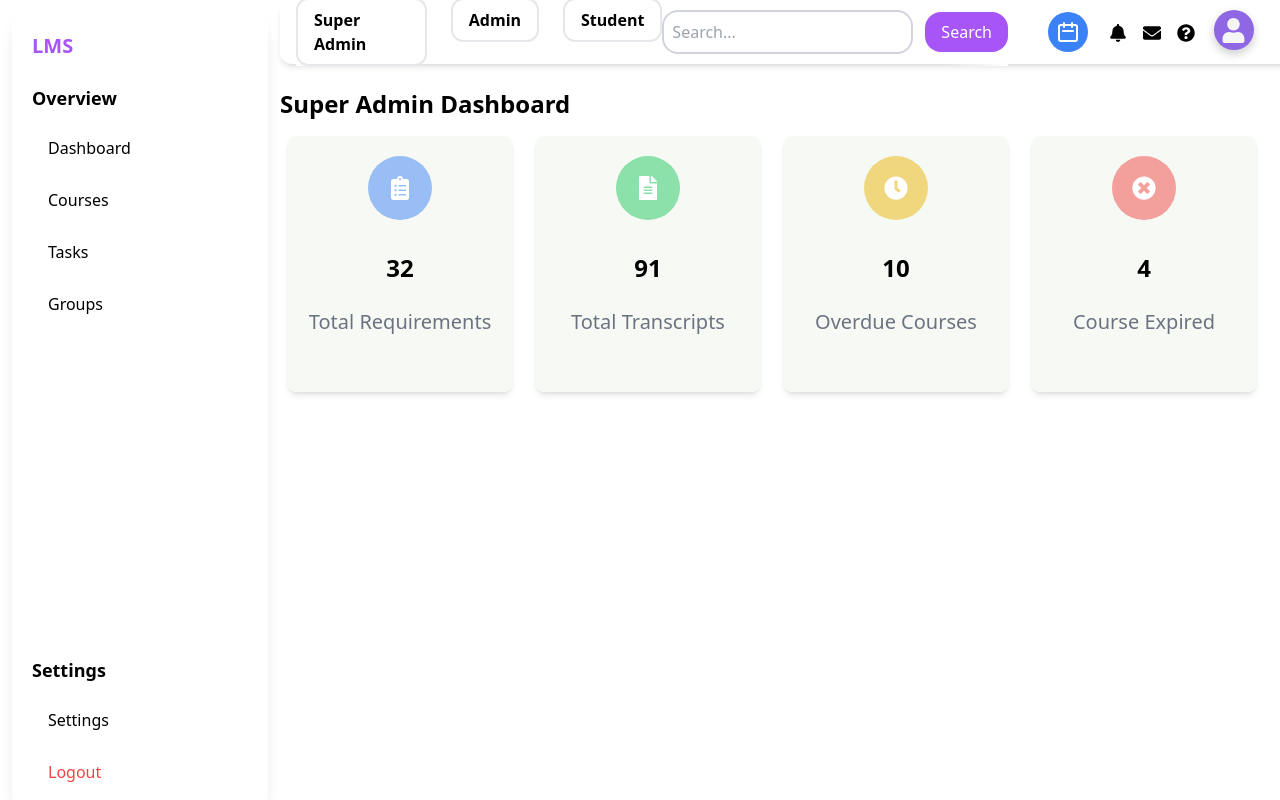
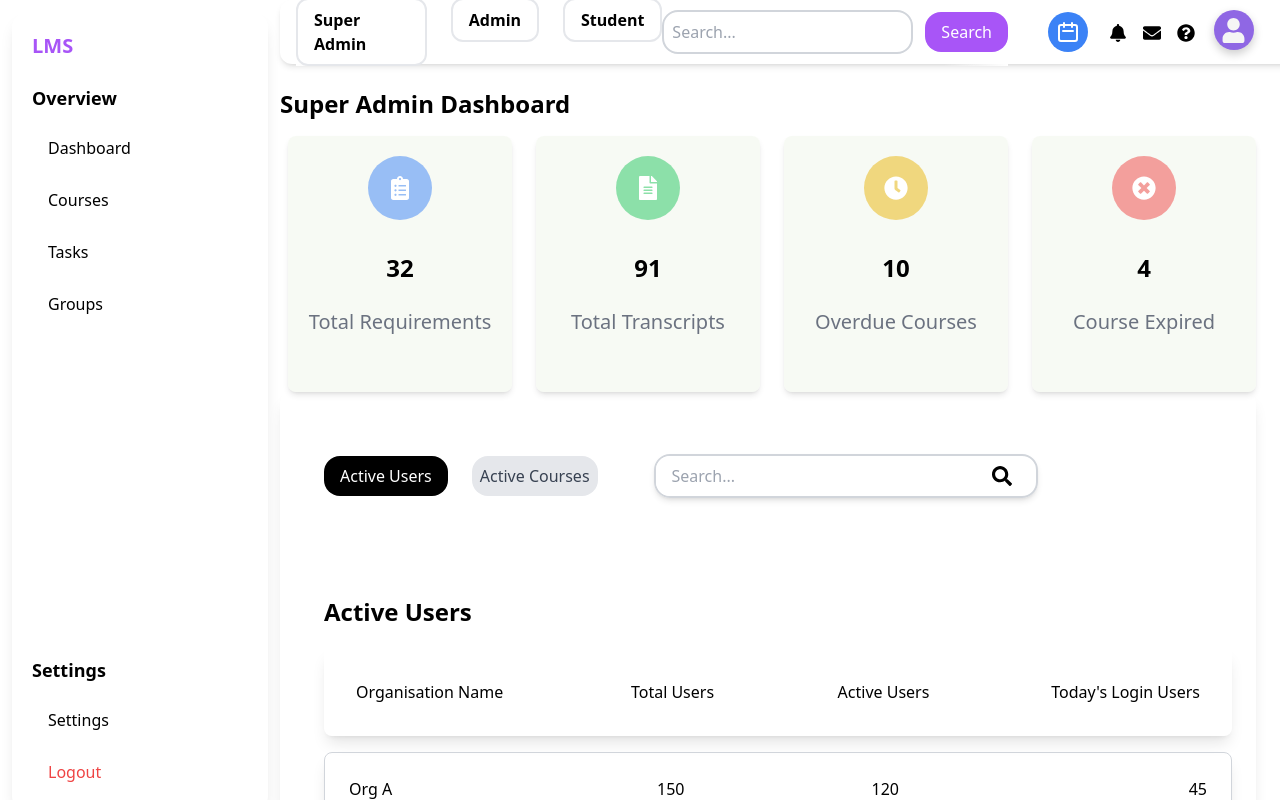
Before and after one commit to vivekelitelms/LMS-dashboard, a React (Vite) app: page /super-admin in a window 1280 px wide. Shown: the top 800 px of the page. Built offline with nearby package versions, Linux system fonts and the light colour scheme.

Commit message:
super Admin Table

```diff
--- /dev/null
+++ b/src/Tables/ActiveList.jsx
@@ -0,0 +1,120 @@
+import { useState } from "react";
+import { FaSearch } from "react-icons/fa";
+
+import activeData from "../Tables/activeUsersData";
+
+export default function ActiveList() {
+  const [activeTab, setActiveTab] = useState("users"); // State to toggle between tabs
+
+  return (
+    <div>
+              <div className="max-w-full p-6 border-lg bg-silver-500 shadow-lg rounded-xl">
+<div className="flex">
+      {/* Buttons to toggle between tabs */}
+      <div className="flex ml-5 mb-10 space-x-6 mt-10">
+        <button
+          onClick={() => setActiveTab("users")}
+          className={`px-4 py-2 rounded-2xl font-medium hover:scale-105 ${
+            activeTab === "users"
+              ? "bg-black text-white"
+              : "bg-gray-200 text-gray-700 hover:bg-gray-300"
+          }`}
+        >
+          Active Users
+        </button>
+        <button
+          onClick={() => setActiveTab("courses")}
+          className={`px-2 py-2 rounded-2xl font-medium hover:scale-105 ${
+            activeTab === "courses"
+              ? "bg-black text-white"
+              : "bg-gray-200 text-gray-700 hover:bg-gray-300"
+          }`}
+        >
+          Active Courses
+        </button></div>
+
+{ /*search bar*/  }
+
+        <div className="flex justify-center items-center ml-10 px-4 mt-1.2 rounded-2xl">
+      <div className="flex items-center border-2 border-gray-300 rounded-2xl overflow-hidden shadow-md hover:scale-105 transform duration-200 ">
+        {/* Input Field */}
+        <input
+          type="text"
+          placeholder="Search..."
+          className="px-4 py-2 w-80 outline-none rounded-xl hover:scale-105 "
+        />
+        {/* Search Button */}
+        <button className="bg-blue-gray text-black px-4 py-2 flex items-center hover:scale-105  transition">
+          <FaSearch className="mr-2" size={20} />
+
+        </button>
+      </div>
+    </div>
+
+
+      </div>
+
+      {/* Active Users Section */}
+      {activeTab === "users" && (
+        <div className="max-w-5xl h-full ml-5 mt-10 pt-5 relative rounded-xl">
+          <h2 className="text-2xl font-bold mb-5">Active Users</h2>
+          <ul className="space-y-4">
+            {/* Column Headings */}
+            <li className="font-bold flex items-center justify-between p-8 shadow-lg rounded-lg">
+              <div className="w-1/4 font-medium">Organisation Name</div>
+              <div className="w-1/4 text-center font-medium">Total Users</div>
+              <div className="w-1/4 text-center font-medium">Active Users</div>
+              <div className="w-1/4 text-right font-medium">Today's Login Users</div>
+            </li>
+
+            {/* Active Users Data */}
+            {activeData.activeUsersData.map((item) => (
+              <li
+                key={item.id}
+                className="flex items-center justify-between mt-5 p-6 border border-gray-300
+                rounded-lg shadow-lg hover:scale-105 transition transform duration-200"
+              >
+                <div className="w-1/4">{item.organisationName}</div>
+                <div className="w-1/4 text-center">{item.totalUsers}</div>
+                <div className="w-1/4 text-center">{item.activeUsers}</div>
+                <div className="w-1/4 text-right">{item.todaysLoginUsers}</div>
+              </li>
+            ))}
+          </ul>
+        </div>
+      )}
+
+      {/* Active Courses Section */}
+      {activeTab === "courses" && (
+        <div className="max-w-5xl h-full ml-5 mt-10 pt-5 relative rounded-xl">
+          <h2 className="text-2xl font-semibold mb-5">Active Courses</h2>
+          <ul className="space-y-4">
+            {/* Placeholder for Active Courses */}
+            <li className="font-bold flex items-center justify-center p-6 shadow-md rounded-lg">
+            <div className="w-1/4 font-medium">Course Name</div>
+              <div className="w-1/4 text-center font-medium">Total Users</div>
+              <div className="w-1/4 text-center font-medium">Active Users</div>
+              <div className="w-1/4 text-right font-medium">Today's Login Users</div>
+            </li>
+
+             {/* Active Course  Data */}
+             {activeData.activeCourseData.map((item) => (
+              <li
+                key={item.id}
+                className="flex items-center justify-between mt-5 p-6 border border-gray-300
+                rounded-lg shadow-lg hover:scale-105 transition transform duration-200"
+              >
+                <div className="w-1/4">{item.courseName}</div>
+                <div className="w-1/4 text-center">{item.totalCourses}</div>
+                <div className="w-1/4 text-center">{item.activeCourses}</div>
+                <div className="w-1/4 text-right">{item.todaysLoginUsers}</div>
+              </li>
+            ))}
+
+          </ul>
+        </div>
+      )}
+    </div>
+    </div>
+  );
+}
--- /dev/null
+++ b/src/Tables/activeUsersData.jsx
@@ -0,0 +1,17 @@
+// activeData.js
+const activeData = {
+    activeUsersData: [
+      { id: 1, organisationName: "Org A", totalUsers: 150, activeUsers: 120, todaysLoginUsers: 45 },
+      { id: 2, organisationName: "Org B", totalUsers: 200, activeUsers: 180, todaysLoginUsers: 60 },
+      { id: 3, organisationName: "Org C", totalUsers: 100, activeUsers: 80, todaysLoginUsers: 30 },
+      { id: 4, organisationName: "Org D", totalUsers: 250, activeUsers: 230, todaysLoginUsers: 70 },
+    ],
+    activeCourseData: [
+      { id: 1, courseName: "Course A", totalCourses: 150, activeCourses: 100, todaysLoginUsers: 45 },
+      { id: 2, courseName: "HTML", totalCourses: 200, activeCourses: 160, todaysLoginUsers: 60 },
+      { id: 3, courseName: "CSS", totalCourses: 100, activeCourses: 40, todaysLoginUsers: 30 },
+      { id: 4, courseName: "Javascript", totalCourses: 250, activeCourses: 130, todaysLoginUsers: 70 },
+    ],
+  };
+
+  export default activeData;
--- a/src/pages/SuperAdminDashboard.jsx
+++ b/src/pages/SuperAdminDashboard.jsx
@@ -4,6 +4,7 @@ import React from "react";
 import BaseLayout from "../layouts/BaseLayout";
 import { Card } from "../components/Card";
 import { FaClipboardList, FaFileAlt, FaClock, FaTimesCircle } from "react-icons/fa";
+import ActiveList from "../Tables/ActiveList";
 
 export default function SuperAdminDashboard() {
   return (
@@ -42,6 +43,7 @@ export default function SuperAdminDashboard() {
           bgColor="bg-red-500/50"
         />
       </div>
+      <div><ActiveList/></div>
     </BaseLayout>
   );
 }
```
